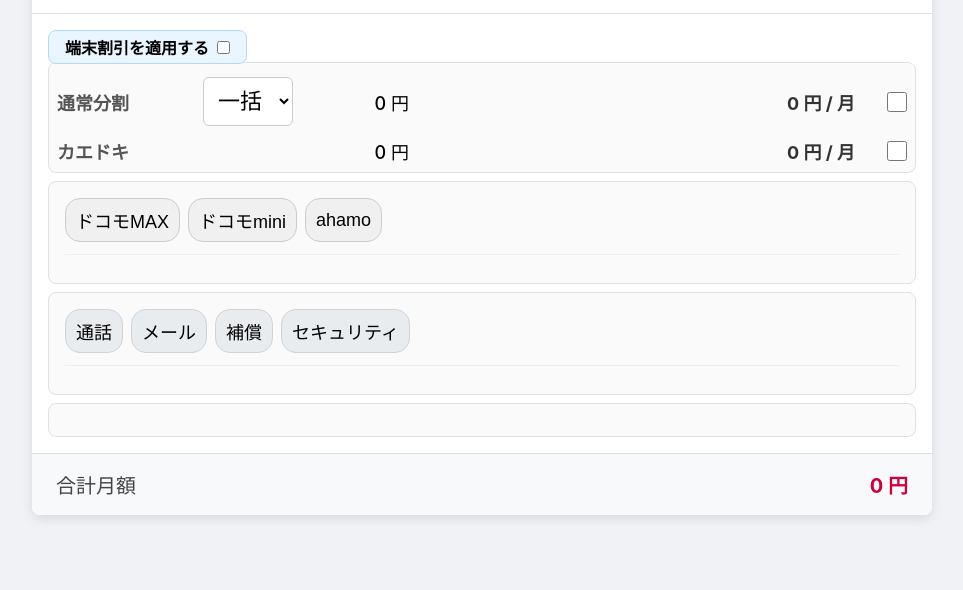
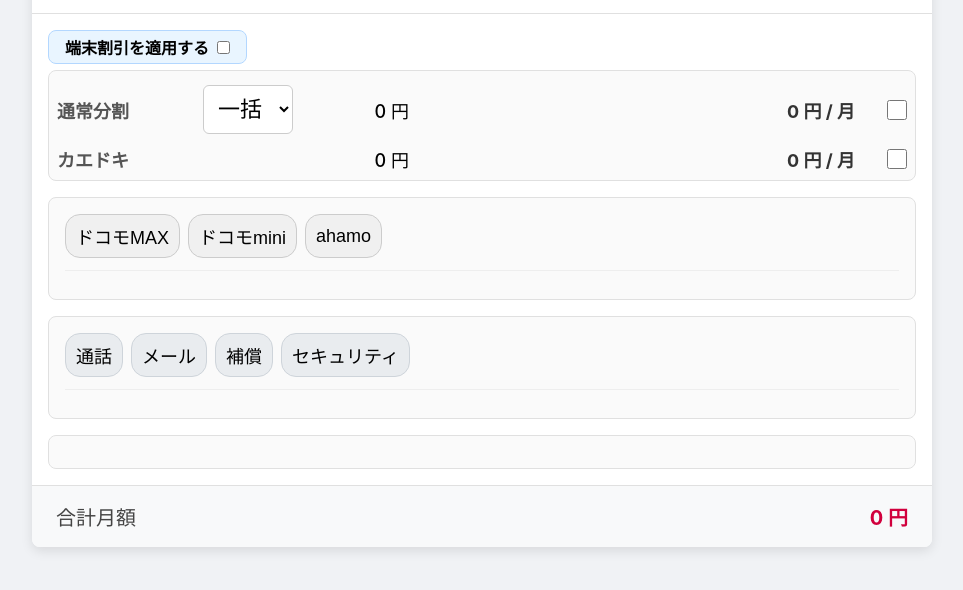
Before and after one commit to higashiyuto/Docomo-Life-OS, a plain HTML site: page apps/estimate/index.html in a window 1280 px wide. Shown: the part 84-674 px from the top of the page, without its empty margins (158-1121 px from the left). Drawn offline with Linux system fonts and the light colour scheme; no server answers.

Commit message:
css修正

```diff
--- a/apps/estimate/index.html
+++ b/apps/estimate/index.html
@@ -63,7 +63,7 @@
             box-shadow: 0 0 0 2px rgba(0, 123, 255, 0.5);
         }
         /* --- メインコンテンツ --- */
-        .main-content { padding: 16px; display: flex; flex-direction: column; gap: 8px;}
+        .main-content { padding: 16px; display: flex; flex-direction: column; gap: 16px;}
 
         .discount-toggle-container {
             display: flex;
```
